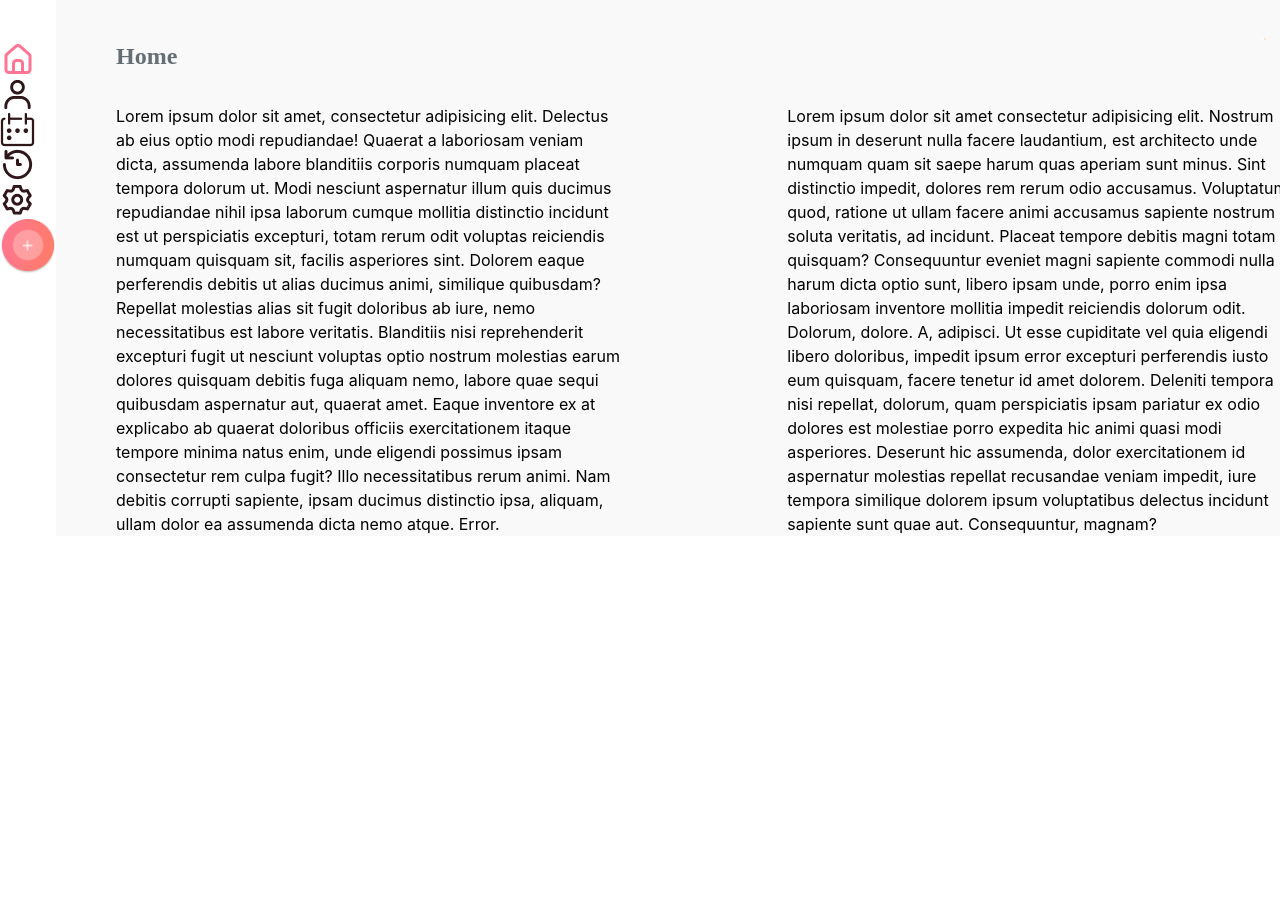
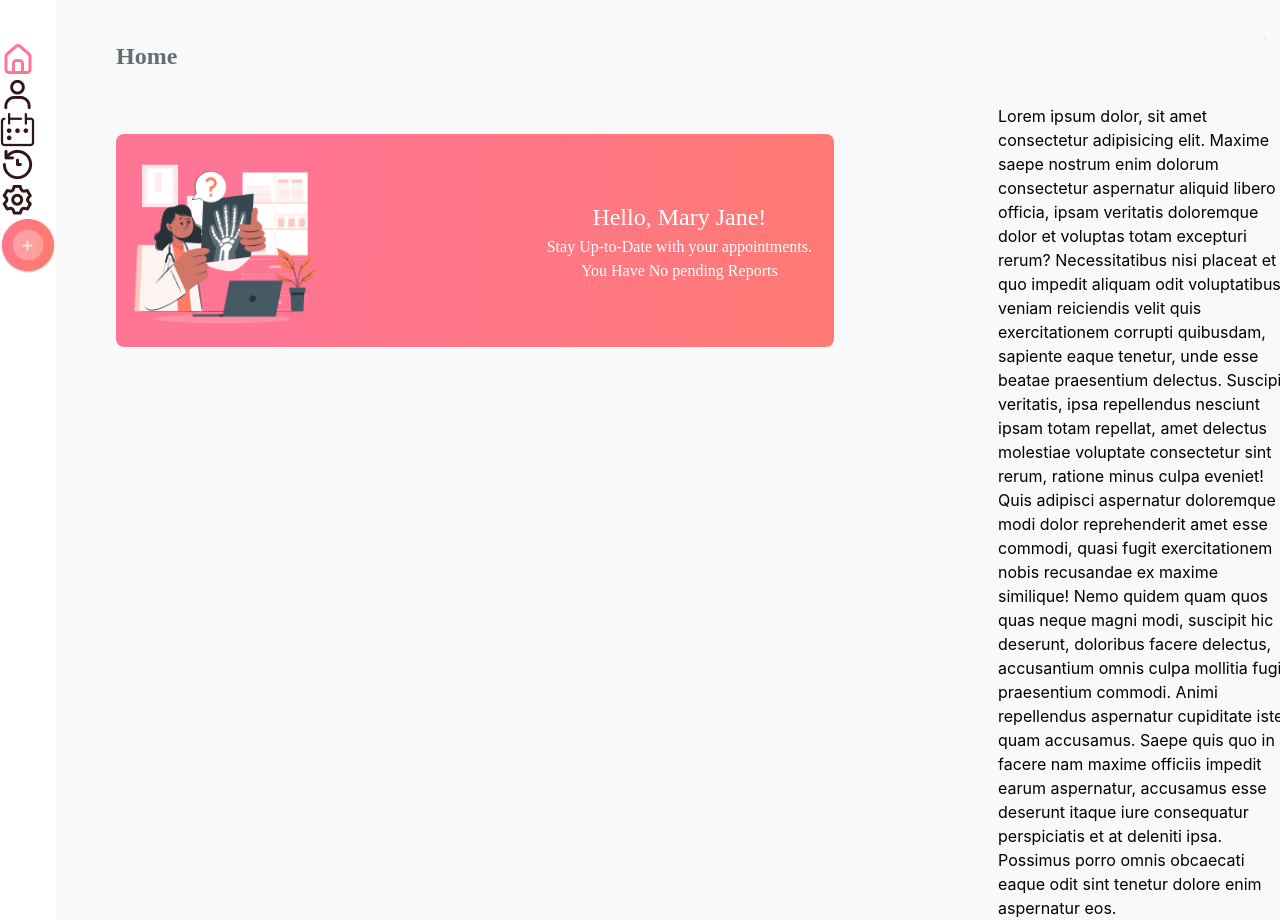
Before and after one commit to Emran12/Rainier--Technologies-challenge-2, a React (Create React App) app: page / in a window 1280 px wide. Before the commit the page ends 800 px from the top, so only its background shows below. Built offline with nearby package versions, Linux system fonts and the light colour scheme.

Commit message:
added banner

```diff
--- a/src/Components/Appointments/Appointments.js
+++ b/src/Components/Appointments/Appointments.js
@@ -1,29 +1,11 @@
-import React from "react";
+import React from 'react';
 
 const Appointments = () => {
-  return (
-    <div>
-      <p>
-        Lorem ipsum dolor sit amet consectetur adipisicing elit. Nostrum ipsum
-        in deserunt nulla facere laudantium, est architecto unde numquam quam
-        sit saepe harum quas aperiam sunt minus. Sint distinctio impedit,
-        dolores rem rerum odio accusamus. Voluptatum quod, ratione ut ullam
-        facere animi accusamus sapiente nostrum soluta veritatis, ad incidunt.
-        Placeat tempore debitis magni totam quisquam? Consequuntur eveniet magni
-        sapiente commodi nulla harum dicta optio sunt, libero ipsam unde, porro
-        enim ipsa laboriosam inventore mollitia impedit reiciendis dolorum odit.
-        Dolorum, dolore. A, adipisci. Ut esse cupiditate vel quia eligendi
-        libero doloribus, impedit ipsum error excepturi perferendis iusto eum
-        quisquam, facere tenetur id amet dolorem. Deleniti tempora nisi
-        repellat, dolorum, quam perspiciatis ipsam pariatur ex odio dolores est
-        molestiae porro expedita hic animi quasi modi asperiores. Deserunt hic
-        assumenda, dolor exercitationem id aspernatur molestias repellat
-        recusandae veniam impedit, iure tempora similique dolorem ipsum
-        voluptatibus delectus incidunt sapiente sunt quae aut. Consequuntur,
-        magnam?
-      </p>
-    </div>
-  );
+    return (
+        <div>
+            <p>Lorem ipsum dolor, sit amet consectetur adipisicing elit. Maxime saepe nostrum enim dolorum consectetur aspernatur aliquid libero officia, ipsam veritatis doloremque dolor et voluptas totam excepturi rerum? Necessitatibus nisi placeat et quo impedit aliquam odit voluptatibus veniam reiciendis velit quis exercitationem corrupti quibusdam, sapiente eaque tenetur, unde esse beatae praesentium delectus. Suscipit veritatis, ipsa repellendus nesciunt ipsam totam repellat, amet delectus molestiae voluptate consectetur sint rerum, ratione minus culpa eveniet! Quis adipisci aspernatur doloremque modi dolor reprehenderit amet esse commodi, quasi fugit exercitationem nobis recusandae ex maxime similique! Nemo quidem quam quos quas neque magni modi, suscipit hic deserunt, doloribus facere delectus, accusantium omnis culpa mollitia fugit praesentium commodi. Animi repellendus aspernatur cupiditate iste quam accusamus. Saepe quis quo in facere nam maxime officiis impedit earum aspernatur, accusamus esse deserunt itaque iure consequatur perspiciatis et at deleniti ipsa. Possimus porro omnis obcaecati eaque odit sint tenetur dolore enim aspernatur eos.</p>
+        </div>
+    );
 };
 
 export default Appointments;
--- /dev/null
+++ b/src/Components/Banner/Banner.css
@@ -0,0 +1,9 @@
+.banner {
+    margin-top: 30px;
+    width: 718px;
+    height: 213px;
+    border-radius: 8px;
+    background: linear-gradient(91.57deg, #FF7594 19.86%, #FF797B 84.16%, #FF7C65 139.72%);
+    display: flex;
+    justify-content: space-between;
+}
--- a/src/Components/Banner/Banner.js
+++ b/src/Components/Banner/Banner.js
@@ -1,27 +1,18 @@
 import React from "react";
+import "./Banner.css";
+import img from "../../Assests/images/Svg_sample1.png";
 
 const Banner = () => {
   return (
-    <div>
-      <p>
-        Lorem ipsum dolor sit amet, consectetur adipisicing elit. Delectus ab
-        eius optio modi repudiandae! Quaerat a laboriosam veniam dicta,
-        assumenda labore blanditiis corporis numquam placeat tempora dolorum ut.
-        Modi nesciunt aspernatur illum quis ducimus repudiandae nihil ipsa
-        laborum cumque mollitia distinctio incidunt est ut perspiciatis
-        excepturi, totam rerum odit voluptas reiciendis numquam quisquam sit,
-        facilis asperiores sint. Dolorem eaque perferendis debitis ut alias
-        ducimus animi, similique quibusdam? Repellat molestias alias sit fugit
-        doloribus ab iure, nemo necessitatibus est labore veritatis. Blanditiis
-        nisi reprehenderit excepturi fugit ut nesciunt voluptas optio nostrum
-        molestias earum dolores quisquam debitis fuga aliquam nemo, labore quae
-        sequi quibusdam aspernatur aut, quaerat amet. Eaque inventore ex at
-        explicabo ab quaerat doloribus officiis exercitationem itaque tempore
-        minima natus enim, unde eligendi possimus ipsam consectetur rem culpa
-        fugit? Illo necessitatibus rerum animi. Nam debitis corrupti sapiente,
-        ipsam ducimus distinctio ipsa, aliquam, ullam dolor ea assumenda dicta
-        nemo atque. Error.
-      </p>
+    <div className="banner">
+      <img src={img} alt="" />
+      <div className="text-white flex flex-col justify-center items-center font-['Poppins'] pr-[22px]">
+        <h1 className="text-[24px] leading-[36px]">Hello, Mary Jane!</h1>
+        <p className="text-[16px] leading-[150%]">
+          Stay Up-to-Date with your appointments.
+        </p>
+        <p>You Have No pending Reports</p>
+      </div>
     </div>
   );
 };
```
